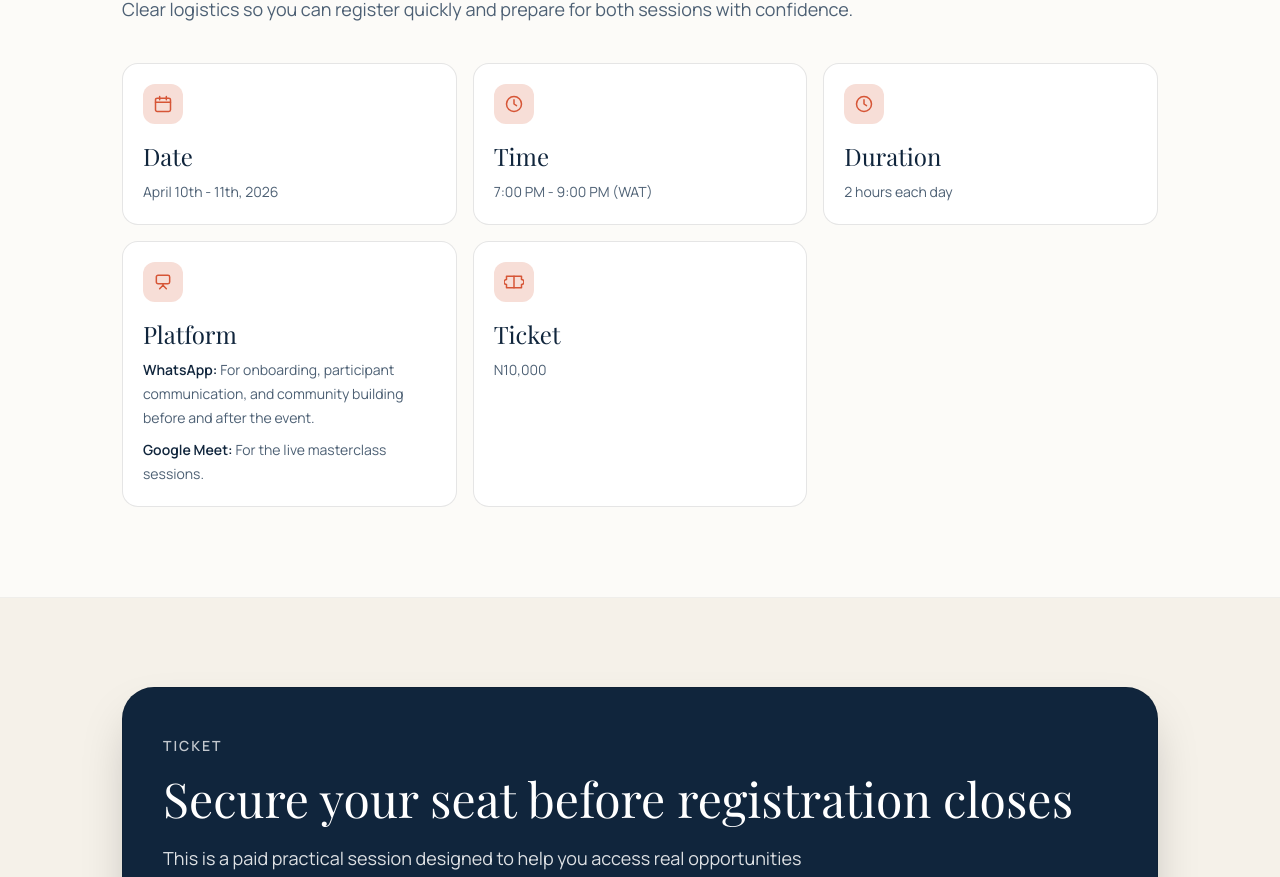
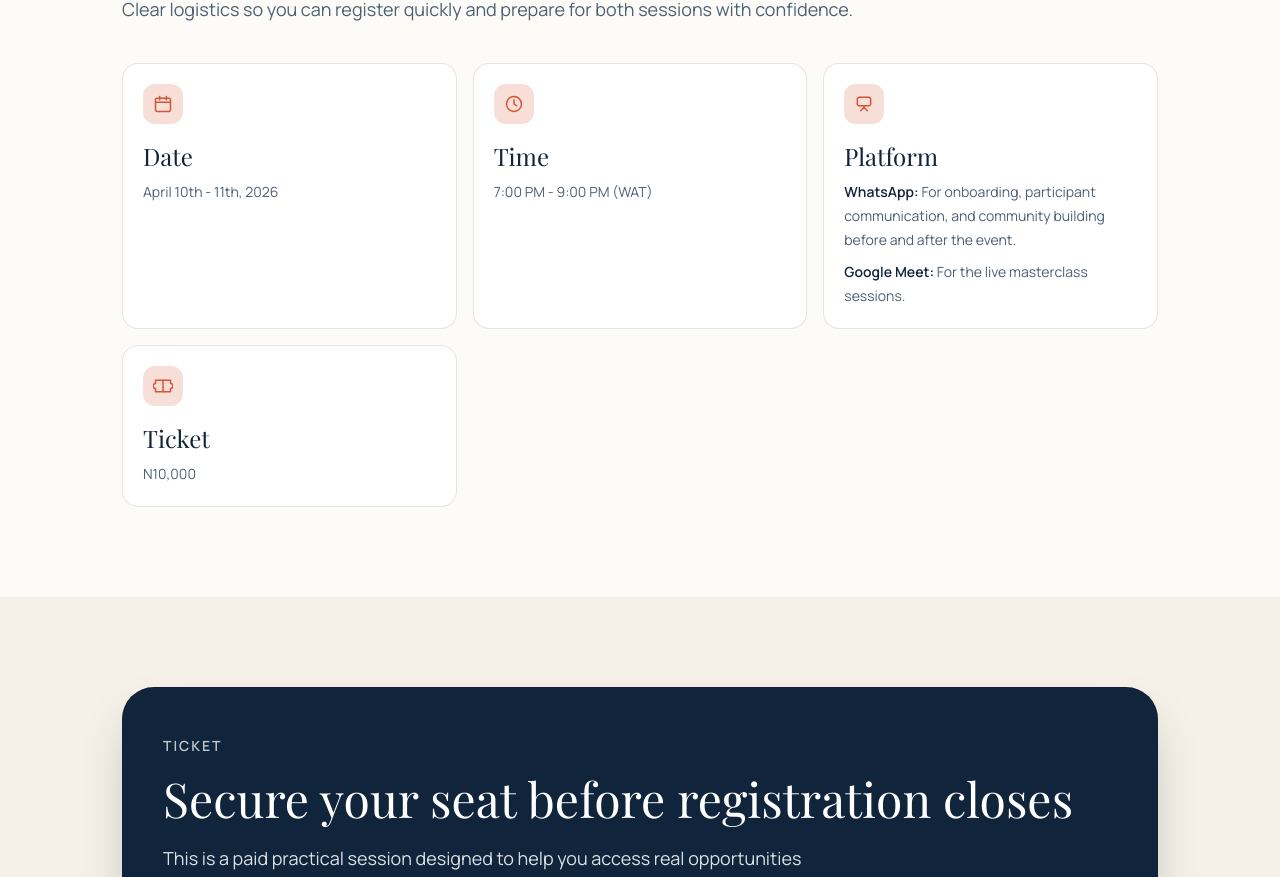
Before and after one commit to Jesusegun/beyond-borders, a Next.js app: page / in a window 1280 px wide. Shown: the part 3051-3928 px from the top of the page. Built offline with nearby package versions, Linux system fonts and the light colour scheme; no server answers; a web font is replaced by a local one.

Commit message:
removing time

```diff
--- a/src/components/sections/EventDetailsSection.tsx
+++ b/src/components/sections/EventDetailsSection.tsx
@@ -12,11 +12,6 @@ const detailItems = [
   {
     title: "Time",
     value: EVENT_CONTENT.schedule.time,
-    icon: ClockIcon,
-  },
-  {
-    title: "Duration",
-    value: EVENT_CONTENT.schedule.duration,
     icon: ClockIcon,
   },
   {
```
